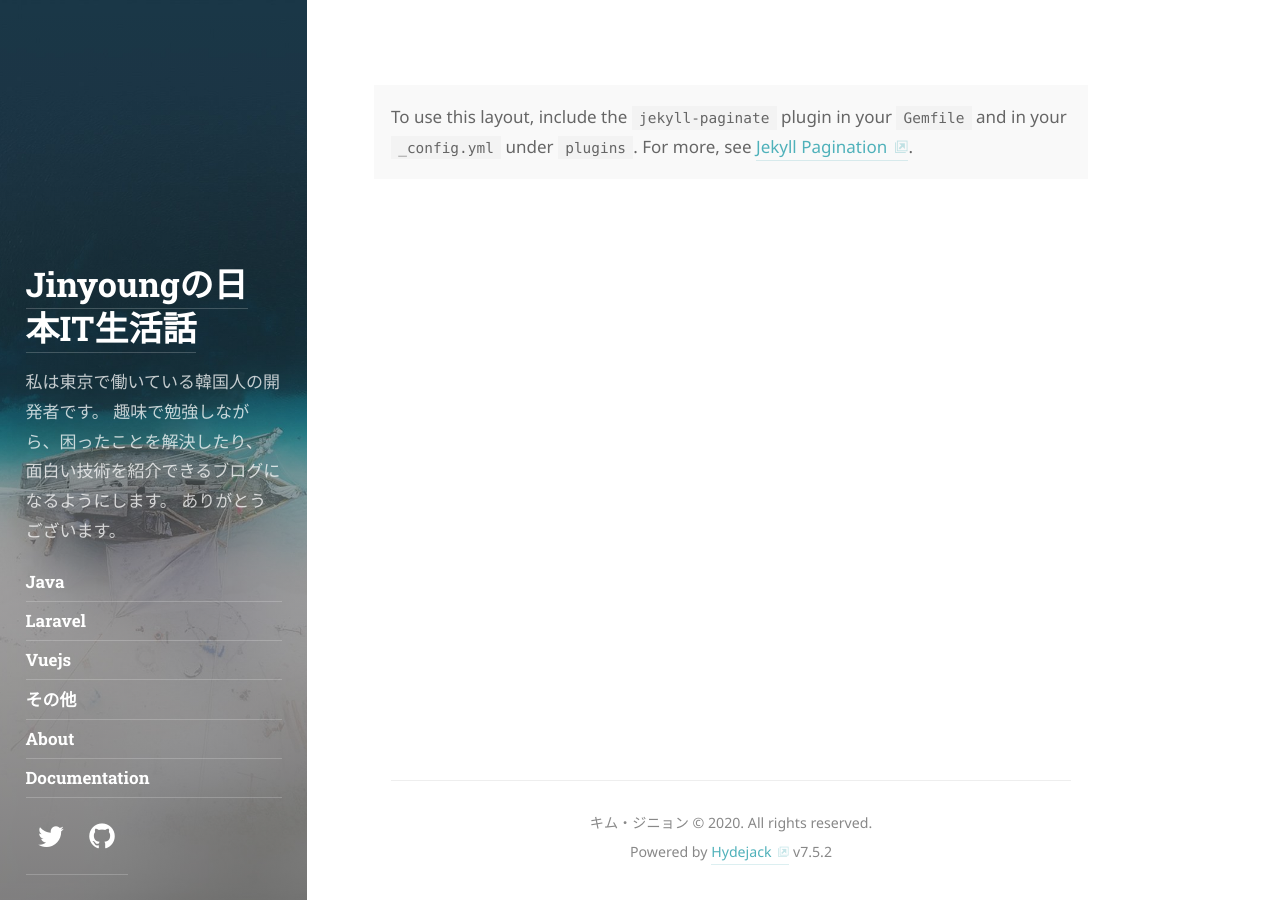
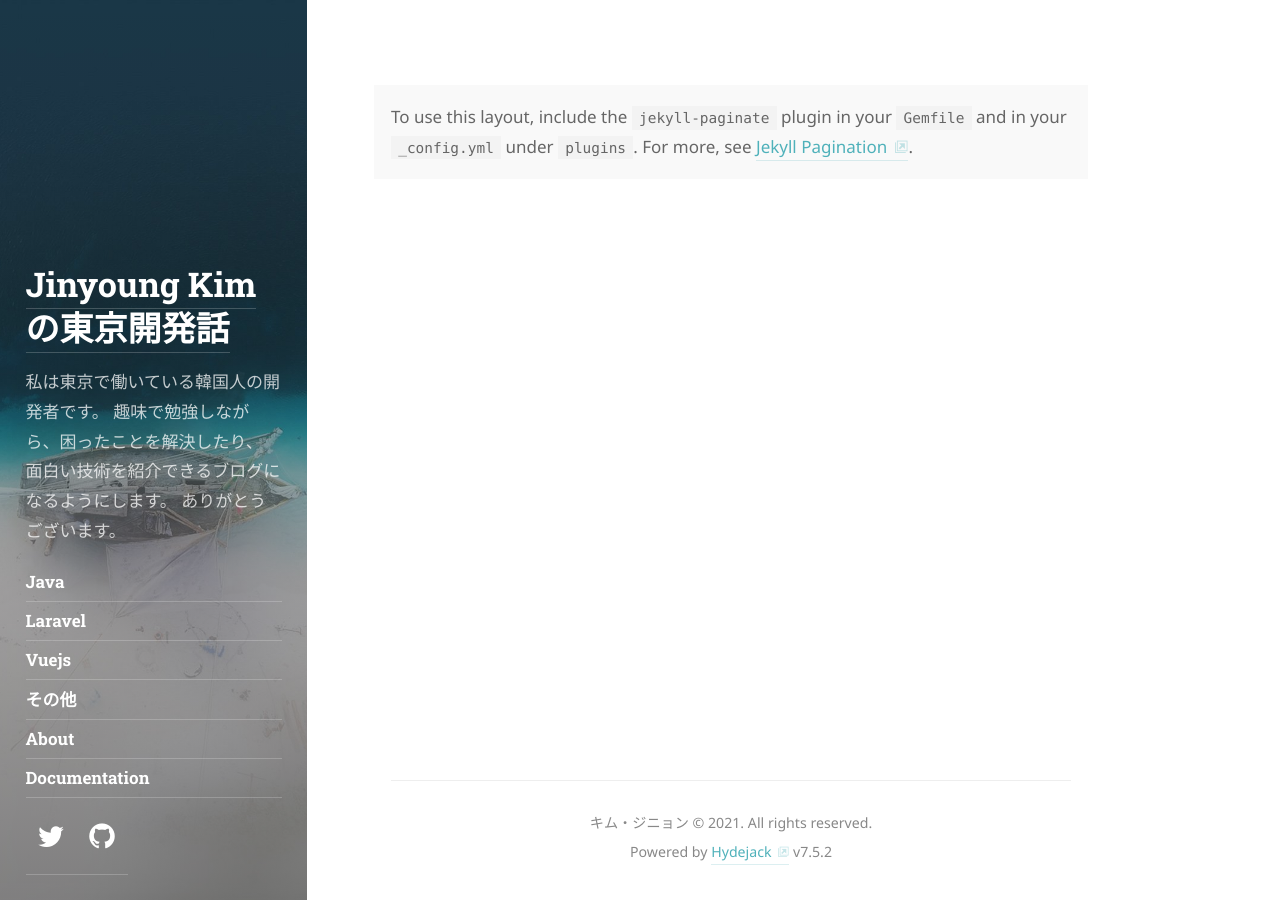
Before and after one commit to digitalRepresentation/digitalRepresentation.github.io, a Jekyll site: the page built from index.html, in a window 1280 px wide. Built offline with Jekyll 4.4.1, drawn with Linux system fonts in a browser that asks for light colours; some web fonts are replaced; the list of posts is cut into pages by our own code.

Commit message:
config modify

```diff
--- a/_config.yml
+++ b/_config.yml
@@ -22,7 +22,7 @@
 lang:                  en-uk
 
 # The title of your blog. Used in the sidebar and the browser tab.
-title:                 Jinyoungの日本IT生活話
+title:                 Jinyoung Kimの東京開発話
 
 # A short description (~150 chars) of the page used for the meta description tag.
 # Can use markdown, but no more than one paragraph (enforced by `>`)
@@ -38,7 +38,7 @@
   ありがとうございます。
 
 # A list of keywords for your blog
-keywords:              [IT, 韓国, 일본취업]
+keywords:              [IT, 韓国, 일본취업, 開発, Laravel, Vuejs, Vue]
 
 # Used by jekyll-seo-tag...
 logo:                  /assets/icons/icon.png
@@ -49,10 +49,10 @@
   name:                Jinyoung Kim
   email:               kinemura@naver.com
   # Used by `jekyll-seo-tag`:
-twitter:             digitalRepresentation
+twitter:             jin03192@naver.com
 
 # This text will appear in a `<small>` tag in the footer of every page.
-copyright:             キム・ジニョン © 2020. All rights reserved.
+copyright:             キム・ジニョン © 2021. All rights reserved.
 
 # Add links to the footer.
 # Typically you'll want to link to your impress, cookies or privacy policy, etc.
```
